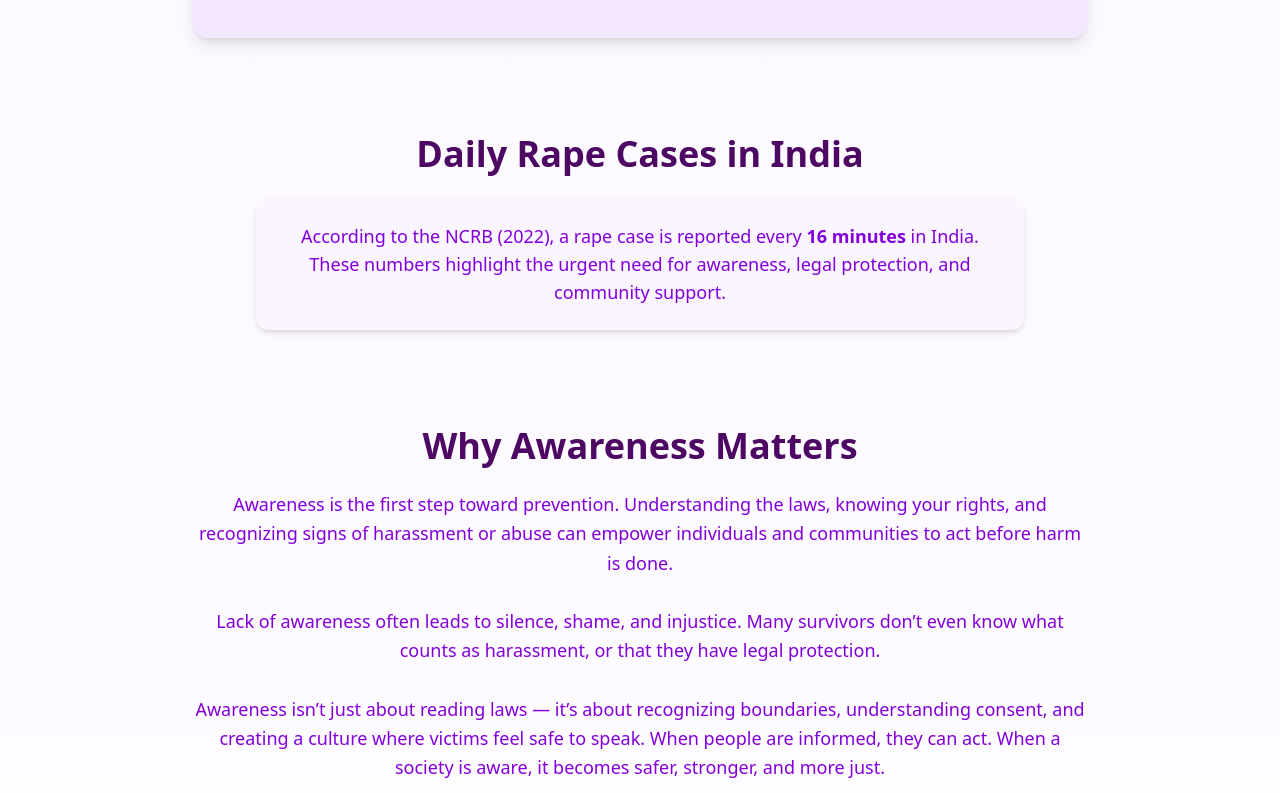
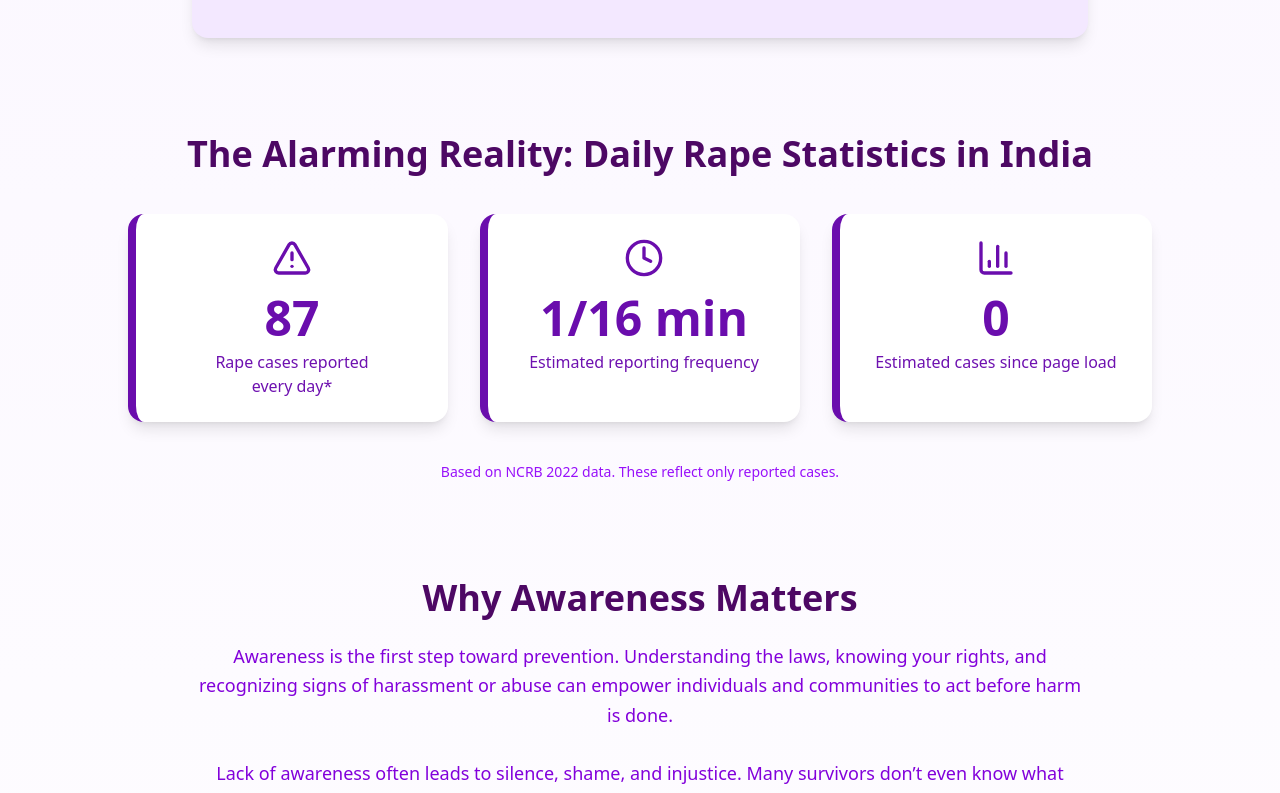
Before and after one commit to DIVYA-PAWAR-03/BraveSpeak, a React (Vite) app: page / in a window 1280 px wide. Shown: the part 822-1615 px from the top of the page. Built offline with nearby package versions, Linux system fonts and the light colour scheme.

Commit message:
Updated the homepage

```diff
--- a/package.json
+++ b/package.json
@@ -11,6 +11,7 @@
   },
   "dependencies": {
     "@tailwindcss/vite": "^4.1.10",
+    "lucide-react": "^0.525.0",
     "react": "^19.1.0",
     "react-dom": "^19.1.0",
     "react-router-dom": "^7.6.2",
--- a/src/pages/Homepage.jsx
+++ b/src/pages/Homepage.jsx
@@ -1,15 +1,33 @@
 import { Link } from 'react-router-dom';
-import React from 'react';
+import React, { useEffect, useState } from 'react';
+import { AlertTriangle, Clock4, BarChart3 } from 'lucide-react';
 
 export default function HomePage() {
+  const [caseCount, setCaseCount] = useState(() => {
+    const stored = localStorage.getItem('rape_case_count');
+    return stored ? parseInt(stored, 10) : 0;
+  });
+
+  useEffect(() => {
+    const interval = setInterval(() => {
+      setCaseCount((prev) => {
+        const updated = prev + 1;
+        localStorage.setItem('rape_case_count', updated.toString());
+        return updated;
+      });
+    }, 10000); // Change to 960000 in production
+
+    return () => clearInterval(interval);
+  }, []);
+
   return (
     <main className="bg-gradient-to-b from-purple-50 to-white">
+
       {/* Hero Section */}
       <section className='flex flex-col md:flex-row justify-around items-center bg-[#D6B4FC] py-16 px-6 rounded-b-3xl shadow-md'>
         <div className="left-section">
           <img src="/images/break-chain.png" alt="Break the Chain" className="w-full max-w-md drop-shadow-lg" />
         </div>
-
         <div className="right-section mt-10 md:mt-0 flex flex-col space-y-8 text-center md:text-left">
           <h1 className='text-[#2E003E] text-4xl md:text-5xl font-bold leading-tight'>
             “Breaking the <br className="hidden md:block" /> Silence, Seeking <br className="hidden md:block" /> Justice”
@@ -35,15 +53,38 @@ export default function HomePage() {
         </p>
       </section>
 
-      {/* Daily Case Stats */}
+      {/* Daily Case Stats with icons, animation, and persistence */}
       <section className='mt-24 px-6'>
-        <h2 className='text-center text-4xl font-semibold text-[#4d0864] mb-6'>Daily Rape Cases in India</h2>
-        <div className="bg-purple-50 p-6 max-w-3xl mx-auto rounded-xl shadow-md text-purple-700 text-center">
-          <p className="text-lg">
-            According to the NCRB (2022), a rape case is reported every <strong>16 minutes</strong> in India.
-            These numbers highlight the urgent need for awareness, legal protection, and community support.
-          </p>
+        <h2 className='text-center text-4xl font-semibold text-[#4d0864] mb-10'>
+          The Alarming Reality: Daily Rape Statistics in India
+        </h2>
+
+        <div className='max-w-5xl mx-auto grid md:grid-cols-3 gap-8 text-center'>
+          {/* Card 1 */}
+          <div className='bg-white shadow-lg rounded-2xl p-6 border-l-8 border-[#6A0DAD] transform hover:scale-105 transition duration-300'>
+            <AlertTriangle className='mx-auto text-[#6A0DAD]' size={40} />
+            <h3 className='text-5xl font-bold text-[#6A0DAD] mt-4'>87</h3>
+            <p className='text-purple-800 mt-2'>Rape cases reported <br /> every day*</p>
+          </div>
+
+          {/* Card 2 */}
+          <div className='bg-white shadow-lg rounded-2xl p-6 border-l-8 border-[#6A0DAD] transform hover:scale-105 transition duration-300'>
+            <Clock4 className='mx-auto text-[#6A0DAD]' size={40} />
+            <h3 className='text-5xl font-bold text-[#6A0DAD] mt-4'>1/16 min</h3>
+            <p className='text-purple-800 mt-2'>Estimated reporting frequency</p>
+          </div>
+
+          {/* Card 3 */}
+          <div className='bg-white shadow-lg rounded-2xl p-6 border-l-8 border-[#6A0DAD] transform hover:scale-105 transition duration-300'>
+            <BarChart3 className='mx-auto text-[#6A0DAD]' size={40} />
+            <h3 className='text-5xl font-bold text-[#6A0DAD] mt-4'>{caseCount}</h3>
+            <p className='text-purple-800 mt-2'>Estimated cases since page load</p>
+          </div>
         </div>
+
+        <p className='mt-10 text-center text-sm text-purple-600'>
+          Based on NCRB 2022 data. These reflect only reported cases.
+        </p>
       </section>
 
       {/* Awareness Section */}
@@ -75,7 +116,7 @@ export default function HomePage() {
       </section>
 
       {/* Call to Action Section */}
-      <section className='bg-purple-100 p-10 max-w-4xl mx-auto mt-24 rounded-xl shadow-lg text-purple-800 text-center'>
+      <section className='bg-purple-100 p-10 max-w-4xl mx-auto mt-24 rounded-xl shadow-lg text-purple-800 text-center mb-20'>
         <h2 className='text-4xl font-semibold mb-4'>Be the Voice for the Voiceless</h2>
         <p className='text-lg leading-relaxed'>
           Change begins with awareness, but it doesn't stop there. Stand up, speak out,
```
Also changed, not shown: 1 other file (tests, documents, lock files or other folders).
